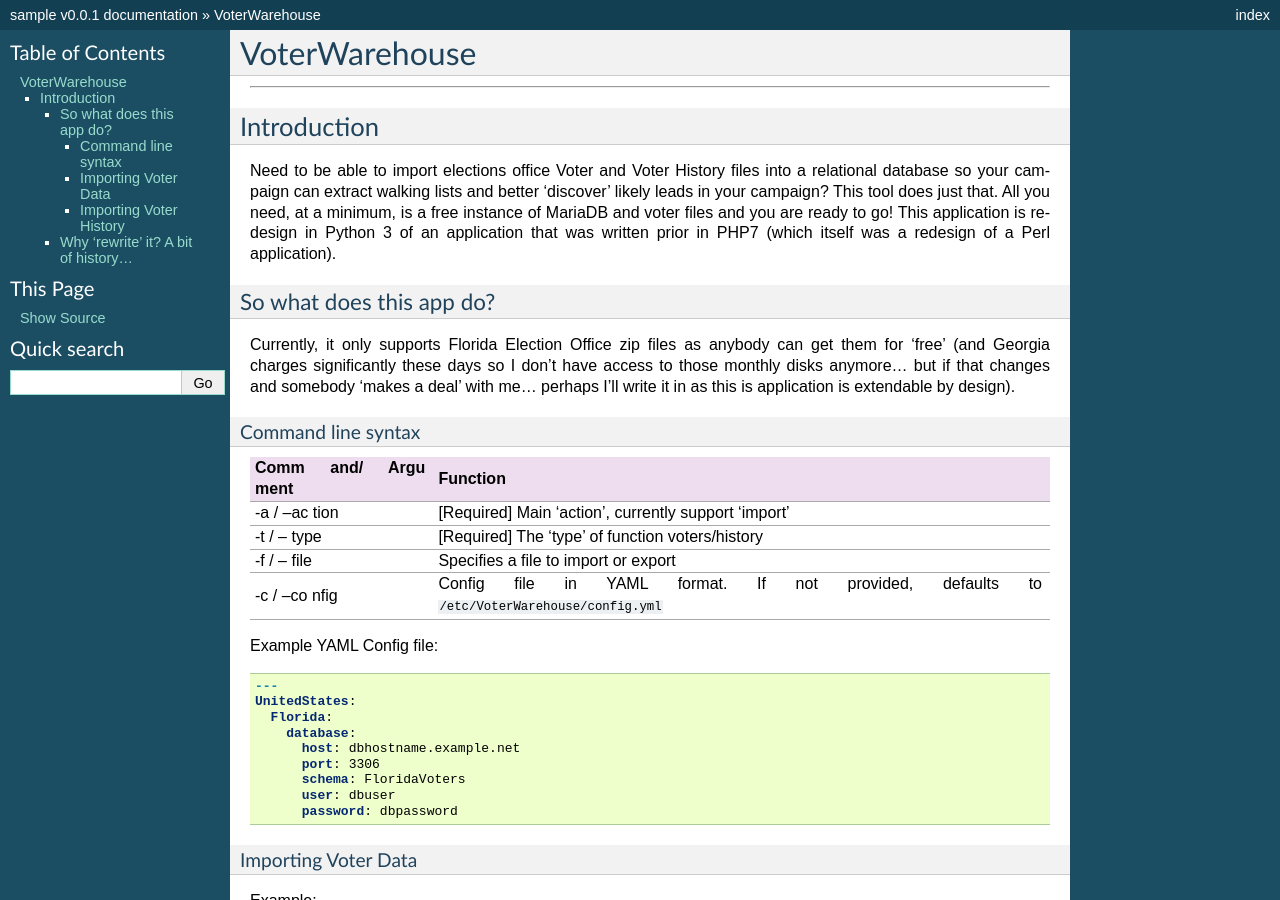
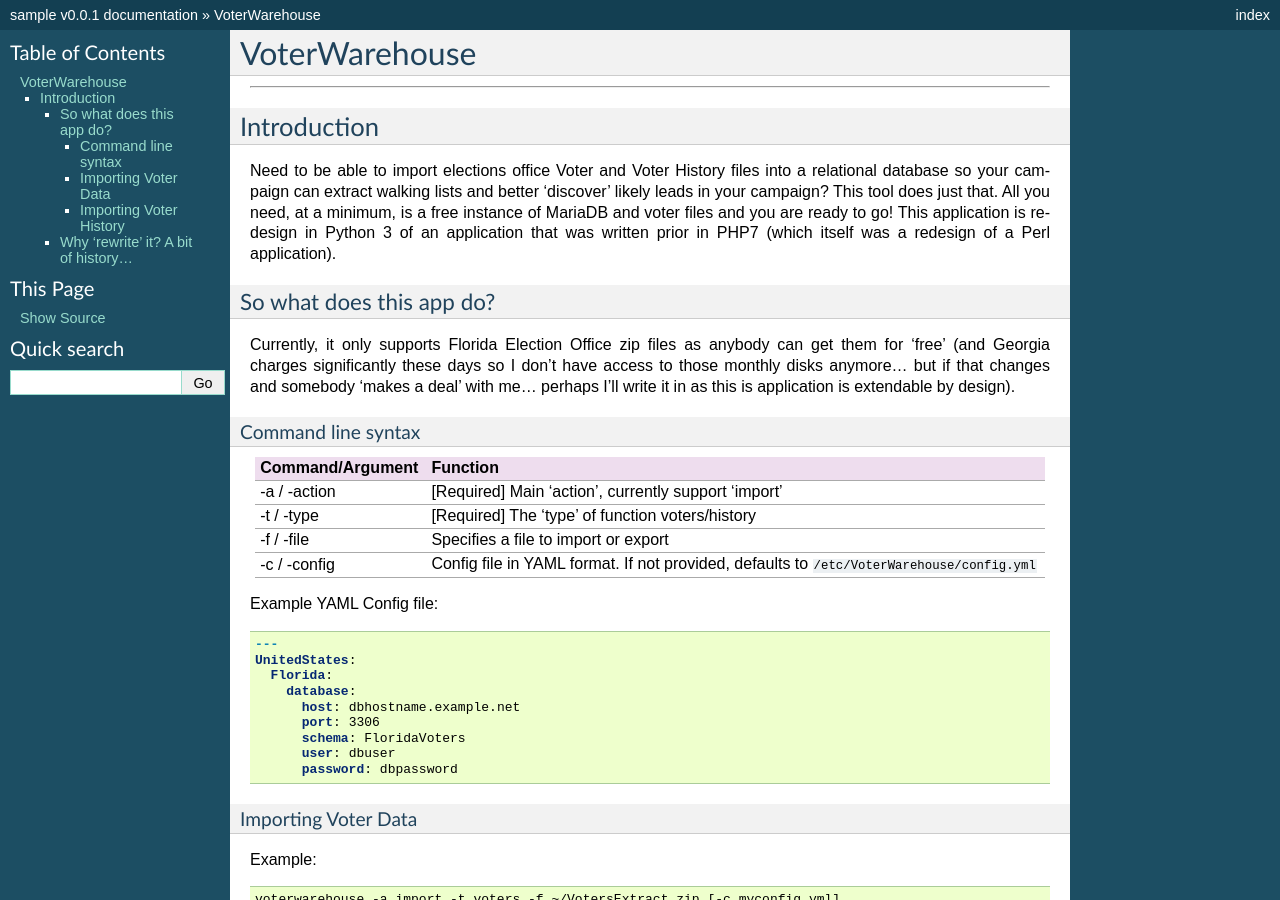
Before and after one commit to JamesJonesConsulting/VoterWarehouse, a Sphinx documentation site: the page built from docs/index.rst, in a window 1280 px wide and 900 px high. Built offline with Sphinx 7.4.7, drawn with Linux system fonts in a browser that asks for light colours.

Commit message:
Adding base files

```diff
--- a/docs/index.rst
+++ b/docs/index.rst
@@ -26,28 +26,18 @@ application is extendable by design).
 Command line syntax
 ^^^^^^^^^^^^^^^^^^^
 
-+------+---------------------------------------------------------------+
-| Comm | Function                                                      |
-| and/ |                                                               |
-| Argu |                                                               |
-| ment |                                                               |
-+======+===============================================================+
-| -a / | [Required] Main ‘action’, currently support ‘import’          |
-| –ac  |                                                               |
-| tion |                                                               |
-+------+---------------------------------------------------------------+
-| -t / | [Required] The ‘type’ of function voters/history              |
-| –    |                                                               |
-| type |                                                               |
-+------+---------------------------------------------------------------+
-| -f / | Specifies a file to import or export                          |
-| –    |                                                               |
-| file |                                                               |
-+------+---------------------------------------------------------------+
-| -c / | Config file in YAML format. If not provided, defaults to      |
-| –co  | ``/etc/VoterWarehouse/config.yml``                            |
-| nfig |                                                               |
-+------+---------------------------------------------------------------+
++------------------+----------------------------------------------------------+
+| Command/Argument | Function                                                 |
++==================+==========================================================+
+| -a / -action     | [Required] Main ‘action’, currently support ‘import’     |
++------------------+----------------------------------------------------------+
+| -t / -type       | [Required] The ‘type’ of function voters/history         |
++------------------+----------------------------------------------------------+
+| -f / -file       | Specifies a file to import or export                     |
++------------------+----------------------------------------------------------+
+| -c / -config     | Config file in YAML format. If not provided, defaults to |
+|                  | ``/etc/VoterWarehouse/config.yml``                       |
++------------------+----------------------------------------------------------+
 
 Example YAML Config file:
 
```
Also changed, not shown: README.rst (+12 -22 lines).
